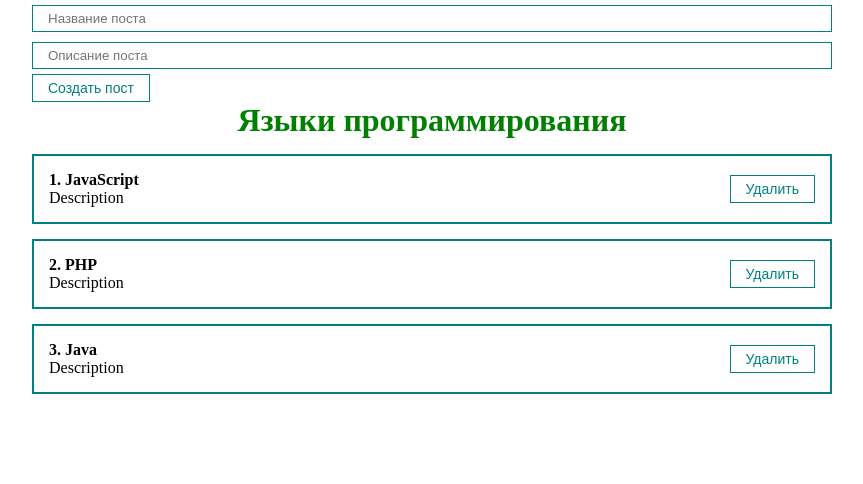
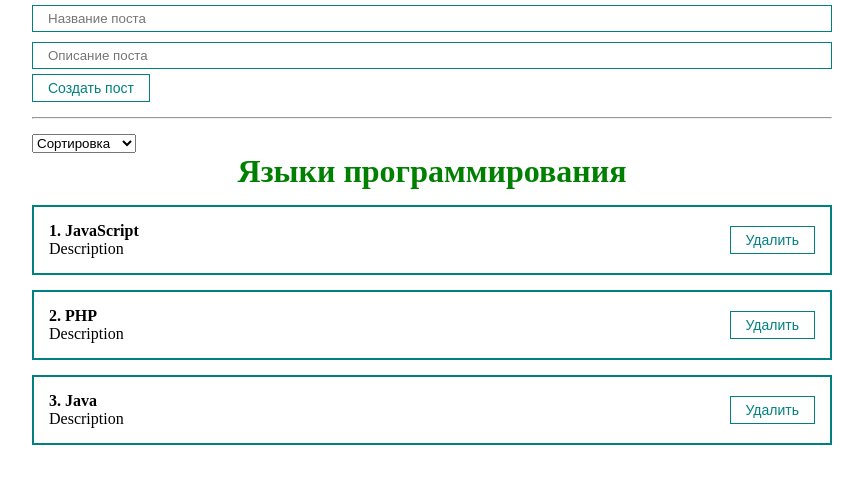
Before and after one commit to WalkingFrozenFish/react-fundamental, a React (Create React App) app: page / in a window 1280 px wide. Shown: the top 484 px of the page, without its empty margins (208-1071 px from the left). Built offline with nearby package versions, Linux system fonts and the light colour scheme.

Commit message:
Конспект

```diff
--- a/src/App.jsx
+++ b/src/App.jsx
@@ -7,6 +7,7 @@
 import PostList from './components/PostList.jsx';
 import MyButton from './components/UI/button/MyButton.jsx';
 import MyInput from './components/UI/input/MyInput.jsx';
+import MySelect from './components/UI/select/MySelect.jsx';
 import "./styles/App.css";
 
 const App = () => {
@@ -16,6 +17,8 @@
     { id: 3, title: "Java", body: "Description" },
   ]);
 
+  const [selectedSort, setSelectedSort] = useState("");
+
   const createPost = (newPost) => {
     setPosts([...posts, newPost])
   }
@@ -24,15 +27,36 @@
     setPosts(posts.filter(p => p.id !== post.id))
   }
 
+  const sortPosts = (sort) => {
+    setSelectedSort(sort);
+    setPosts([...posts].sort((a, b) => a[sort].localeCompare(b[sort])))
+    console.log(sort)
+  }
+
   return (
     <div className='App'>
       <PostForm create={createPost} />
+      <hr style={{ margin: "15px 0" }} />
+
+      <MySelect
+        onChange={sortPosts}
+        value={selectedSort}
+        options={[
+          {
+            value: "title",
+            name: "По названию"
+          },
+          {
+            value: "body",
+            name: "По описанию"
+          }
+        ]}
+        defaultValue="Сортировка" />
+
       {posts.length !== 0
         ? <PostList remove={removePost} posts={posts} title={"Языки программирования"} />
         : <h1 style={{ textAlign: "center", color: "green" }}>Посты не найдены!</h1>
       }
-
-
     </div>
   );
 };
--- a/src/components/PostItem.jsx
+++ b/src/components/PostItem.jsx
@@ -2,7 +2,7 @@
 import MyButton from './UI/button/MyButton';
 
 const PostItem = (props) => {
-    console.log(props)
+    // console.log(props)
     return (
         <div className="post">
             <div className="post__content">
--- a/src/components/PostList.jsx
+++ b/src/components/PostList.jsx
@@ -2,7 +2,7 @@
 import PostItem from './PostItem';
 
 const PostList = (props) => {
-    console.log(props)
+    // console.log(props)
     return (
         <div>
             <h1 style={{ textAlign: 'center', color: 'green', }}>
--- /dev/null
+++ b/src/components/UI/select/MySelect.jsx
@@ -0,0 +1,14 @@
+import React from 'react';
+
+const MySelect = ({ options, defaultValue, value, onChange }) => {
+    return (
+        <select value={value} onChange={event => onChange(event.target.value)}>
+            <option disabled value="">{defaultValue}</option>
+            {options.map(option => {
+                return <option key={option.value} value={option.value}>{option.name}</option>
+            })}
+        </select>
+    );
+};
+
+export default MySelect;
```
Also changed, not shown: конспект/16.txt (added).
